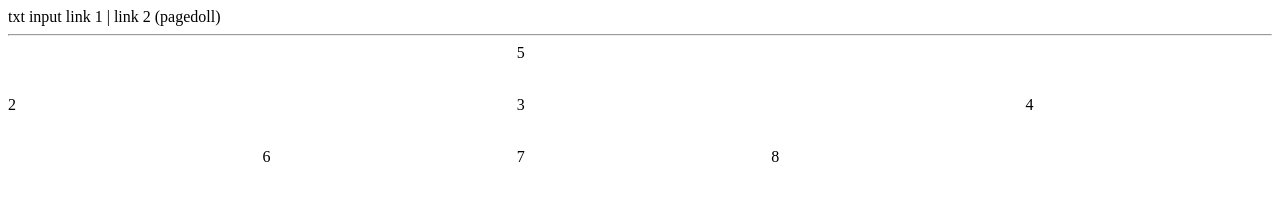
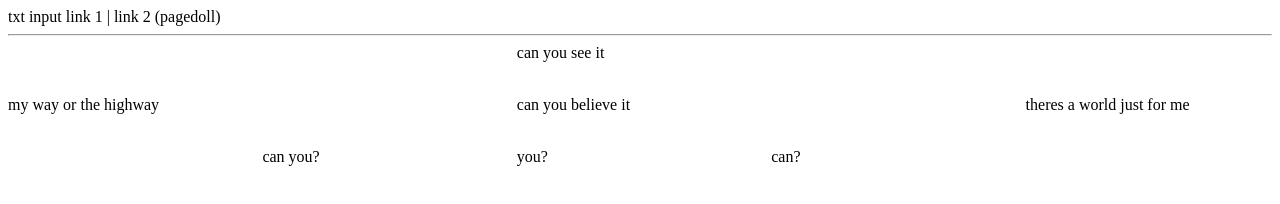
Before and after one commit to baithens/baithens.github.io, a plain HTML site: page index.html in a window 1280 px wide. Drawn offline with Linux system fonts and the light colour scheme.

Commit message:
Update index.html

```diff
--- a/index.html
+++ b/index.html
@@ -227,13 +227,13 @@ link 1 | link 2
 	<img src="">
 
 <div class="parent">
-        <div class="div2">2</div>
-    <div class="div3">3</div>
-    <div class="div4">4</div>
-    <div class="div5">5</div>
-    <div class="div6">6</div>
-    <div class="div7">7</div>
-    <div class="div8">8</div>
+        <div class="div2">my way or the highway</div>
+    <div class="div3">can you believe it</div>
+    <div class="div4">theres a world just for me</div>
+    <div class="div5">can you see it</div>
+    <div class="div6">can you?</div>
+    <div class="div7">you?</div>
+    <div class="div8">can?</div>
 </div>
 
           </body>
```
